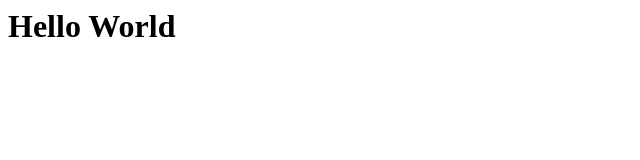
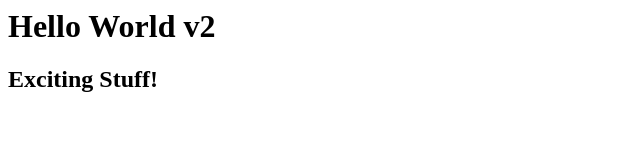
Before and after one commit to mackenziejj/git-video1, a plain HTML site: page index.html in a window 1280 px wide. Shown: the whole page, without its empty margins (0-640 px from the left). Drawn offline with Linux system fonts and the light colour scheme.

Commit message:
Second commit

```diff
--- a/index.html
+++ b/index.html
@@ -1,5 +1,6 @@
 <html>
     <body>
-        <h1>Hello World</h1>
+        <h1>Hello World v2</h1>
+        <h2>Exciting Stuff!</h2>
     </body>
 </html>
```
Also changed, not shown: feature.js (added).
